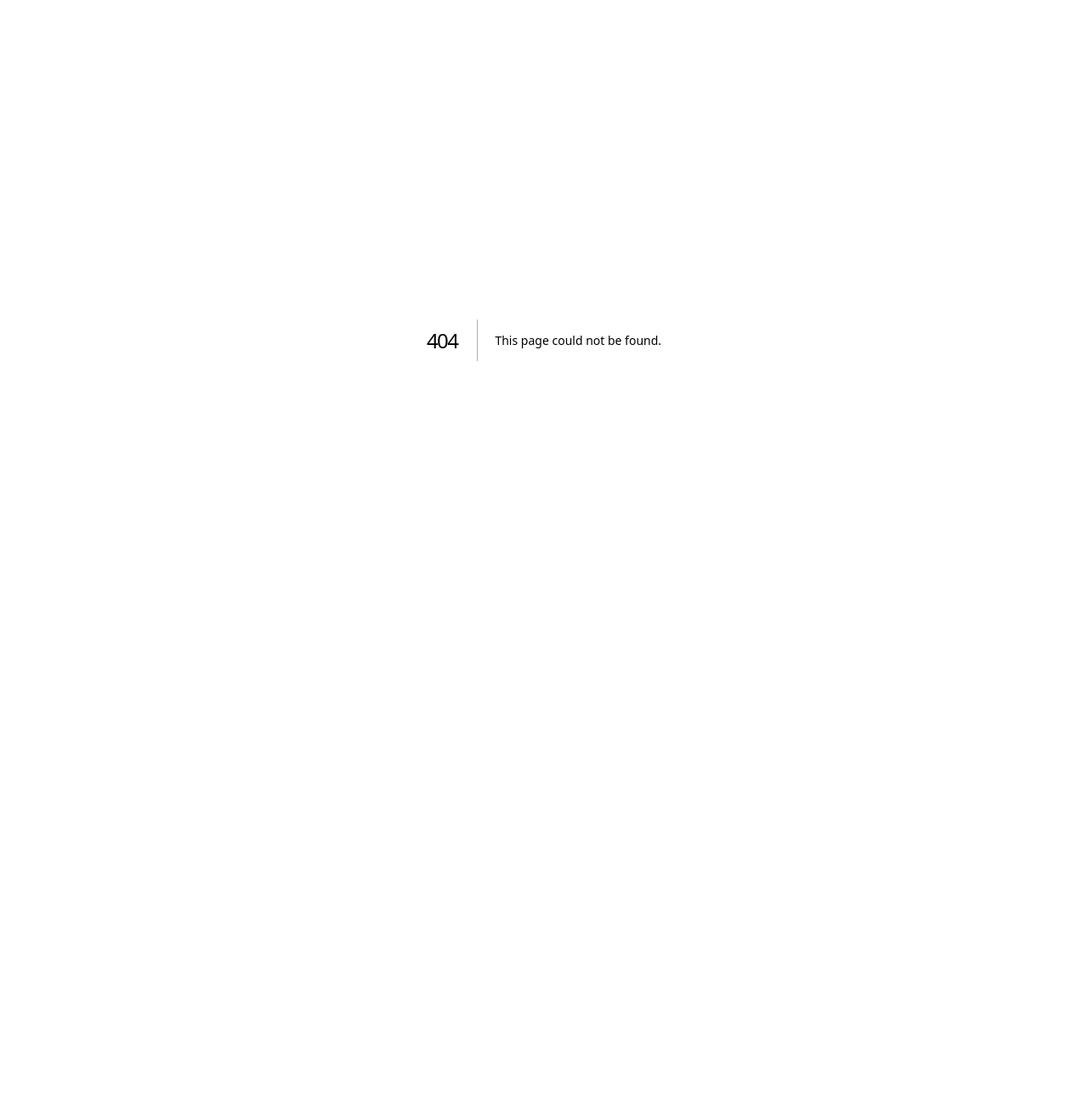
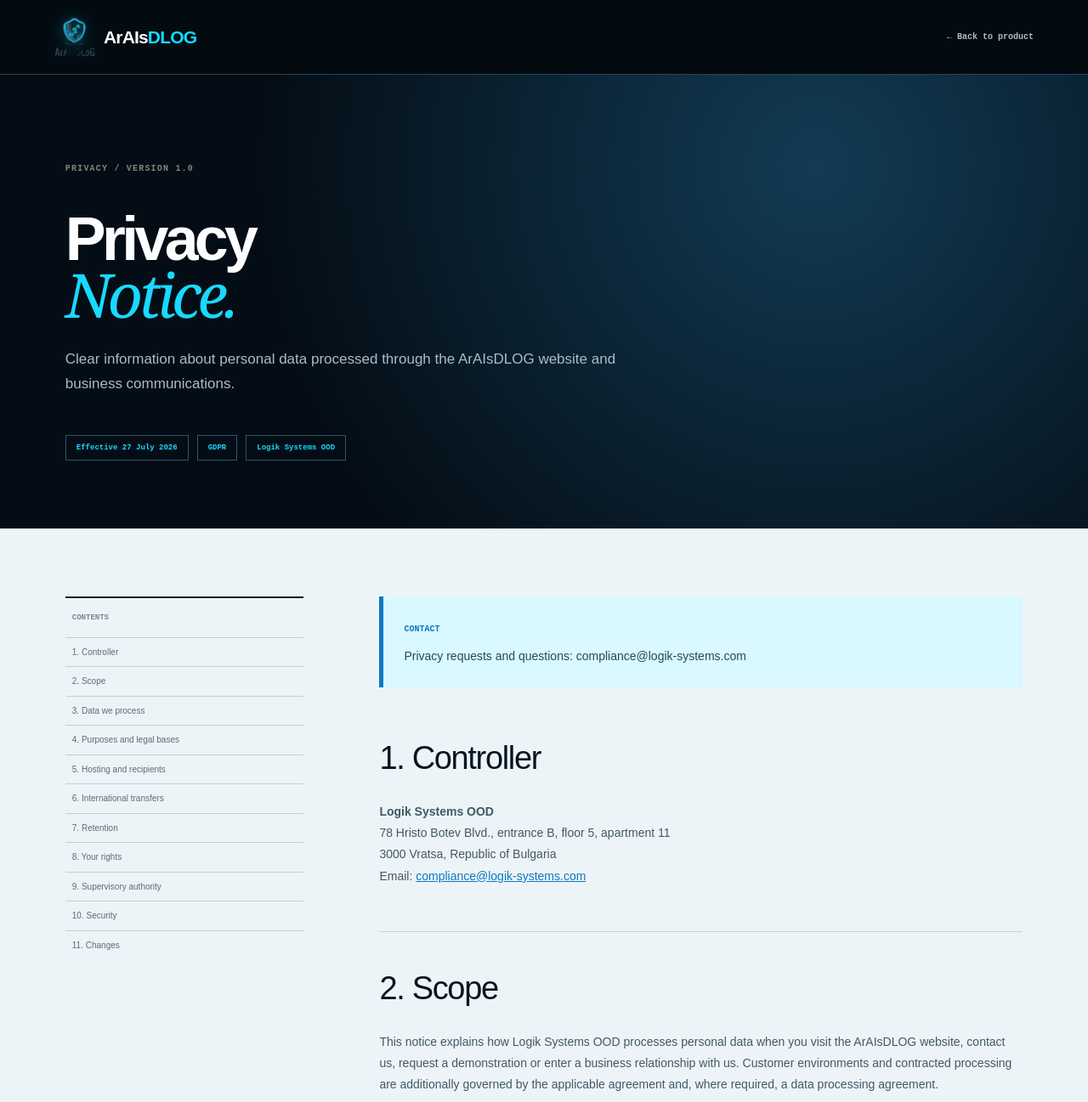
Before and after one commit to logicgmbh92-max/araisdlog-website, a Next.js app: page /privacy in a window 1280 px wide. Before the commit this address had no page. Shown: the top 1297 px of the page at 85% size. Before the commit the page ends 800 px from the top, so only its background shows below. Built offline with nearby package versions, Linux system fonts and the light colour scheme.

Commit message:
Add ArAIsDLOG privacy notice

```diff
--- /dev/null
+++ b/app/privacy/page.tsx
@@ -0,0 +1,60 @@
+import type { Metadata } from "next";
+import Link from "next/link";
+
+export const metadata: Metadata = {
+  title: "Privacy Notice | ArAIsDLOG",
+  description: "Privacy information for visitors and business contacts of ArAIsDLOG.",
+};
+
+const sections = [
+  ["1. Controller", <p key="c"><strong>Logik Systems OOD</strong><br />78 Hristo Botev Blvd., entrance B, floor 5, apartment 11<br />3000 Vratsa, Republic of Bulgaria<br />Email: <a href="mailto:compliance@logik-systems.com">compliance@logik-systems.com</a></p>],
+  ["2. Scope", <p key="s">This notice explains how Logik Systems OOD processes personal data when you visit the ArAIsDLOG website, contact us, request a demonstration or enter a business relationship with us. Customer environments and contracted processing are additionally governed by the applicable agreement and, where required, a data processing agreement.</p>],
+  ["3. Data we process", <p key="d">We may process business contact details, correspondence, enquiry and contract information, technical connection and security data, and information that you voluntarily provide. Please do not submit credentials, special-category data or confidential evidence through ordinary email.</p>],
+  ["4. Purposes and legal bases", <p key="p">We process data to operate and secure the website, respond to enquiries, prepare and perform contracts, document business communications and comply with legal obligations. The legal bases may include Article 6(1)(b), (c) and (f) GDPR and, where applicable, consent under Article 6(1)(a) GDPR.</p>],
+  ["5. Hosting and recipients", <p key="h">Technical service providers may process limited data on our behalf for hosting, security, communications and business operations. Data is disclosed only where necessary, contractually protected or legally required.</p>],
+  ["6. International transfers", <p key="i">Where a recipient processes data outside the European Economic Area, we use an applicable GDPR transfer mechanism and supplementary safeguards where required.</p>],
+  ["7. Retention", <p key="r">We retain personal data only for as long as necessary for the stated purpose, contractual performance, legal retention periods, the establishment or defence of claims, and proportionate security records.</p>],
+  ["8. Your rights", <p key="y">Subject to the GDPR conditions, you may request access, rectification, erasure, restriction, portability or object to processing. Where processing relies on consent, you may withdraw it for the future. Contact <a href="mailto:compliance@logik-systems.com">compliance@logik-systems.com</a>.</p>],
+  ["9. Supervisory authority", <p key="a">You may lodge a complaint with a competent data-protection supervisory authority. In Bulgaria, the competent authority is the Commission for Personal Data Protection.</p>],
+  ["10. Security", <p key="e">We apply proportionate technical and organizational measures designed to protect personal data against unauthorized access, alteration, loss and disclosure. No internet transmission can be guaranteed to be completely secure.</p>],
+  ["11. Changes", <p key="u"><strong>Effective date: 27 July 2026 · Version 1.0</strong><br />We may update this notice when processing activities, services or legal requirements change. The current version is published on this page.</p>],
+] as const;
+
+export default function PrivacyPage() {
+  return (
+    <main className="legal-page">
+      <header className="legal-nav">
+        <Link className="brand" href="/" aria-label="Back to ArAIsDLOG home">
+          <img className="brand-logo" src="/araisdlog-euipo-logo-transparent.png" alt="" aria-hidden="true" />
+          <span>ArAIs<span>DLOG</span></span>
+        </Link>
+        <Link href="/">← Back to product</Link>
+      </header>
+
+      <section className="legal-hero">
+        <div className="section-kicker light">PRIVACY / VERSION 1.0</div>
+        <h1>Privacy<br /><em>Notice.</em></h1>
+        <p>Clear information about personal data processed through the ArAIsDLOG website and business communications.</p>
+        <div className="legal-meta"><span>Effective 27 July 2026</span><span>GDPR</span><span>Logik Systems OOD</span></div>
+      </section>
+
+      <div className="legal-layout">
+        <aside>
+          <strong>CONTENTS</strong>
+          {sections.map((section, index) => <a key={section[0]} href={`#privacy-${index + 1}`}>{section[0]}</a>)}
+        </aside>
+        <article className="legal-document">
+          <div className="legal-notice"><strong>CONTACT</strong><p>Privacy requests and questions: compliance@logik-systems.com</p></div>
+          {sections.map((section, index) => <section key={section[0]} id={`privacy-${index + 1}`}><h2>{section[0]}</h2>{section[1]}</section>)}
+        </article>
+      </div>
+
+      <footer className="legal-footer">
+        <Link className="brand footer-brand" href="/"><img className="brand-logo" src="/araisdlog-euipo-logo-transparent.png" alt="" aria-hidden="true" /><span>ArAIs<span>DLOG</span></span></Link>
+        <p>Deterministic control infrastructure for operational AI governance.</p>
+        <div><Link href="/">Product</Link><Link href="/terms">Terms and Conditions</Link><Link href="/disclaimer">Disclaimer</Link><Link href="/privacy">Privacy</Link><a href="https://www.logik-systems.com" target="_blank" rel="noreferrer">Logik Systems OOD</a></div>
+        <small>© 2026 Logik Systems OOD. This notice provides data-protection information and does not constitute legal advice.</small>
+      </footer>
+    </main>
+  );
+}
```
